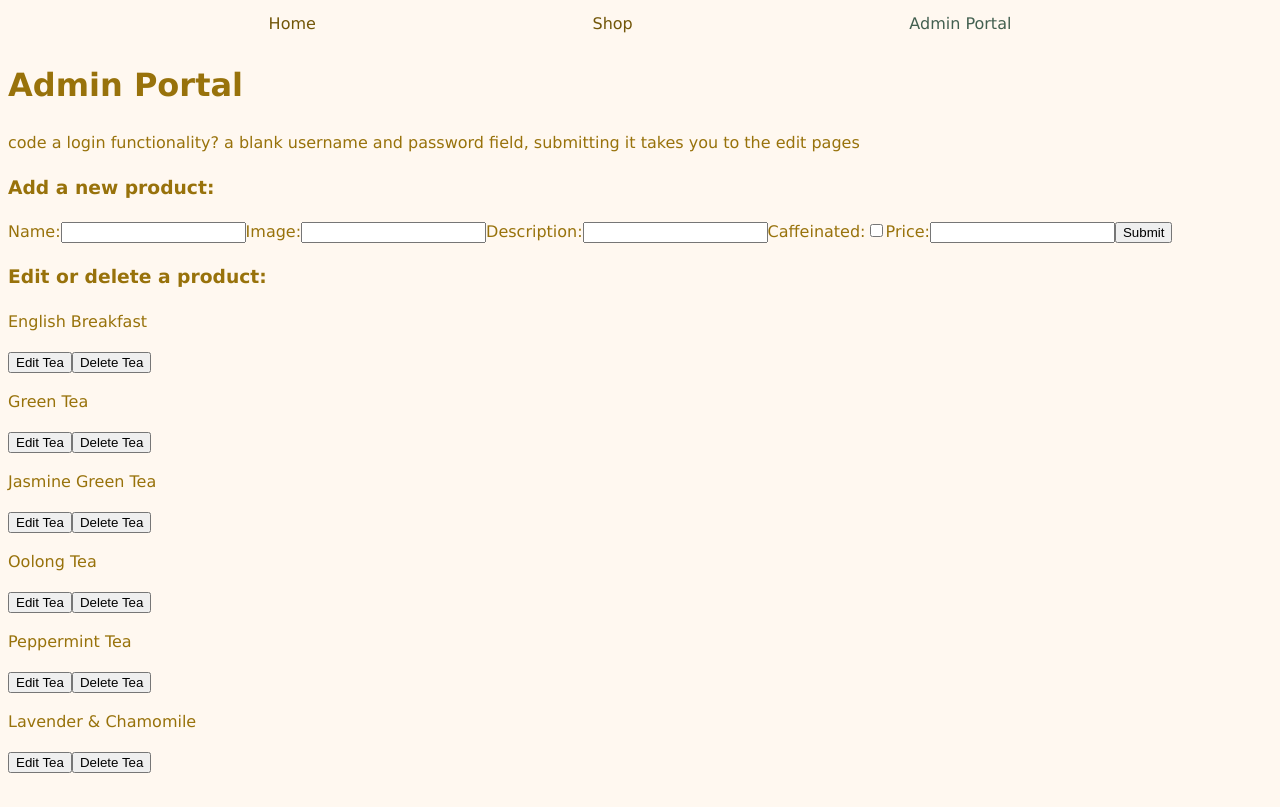
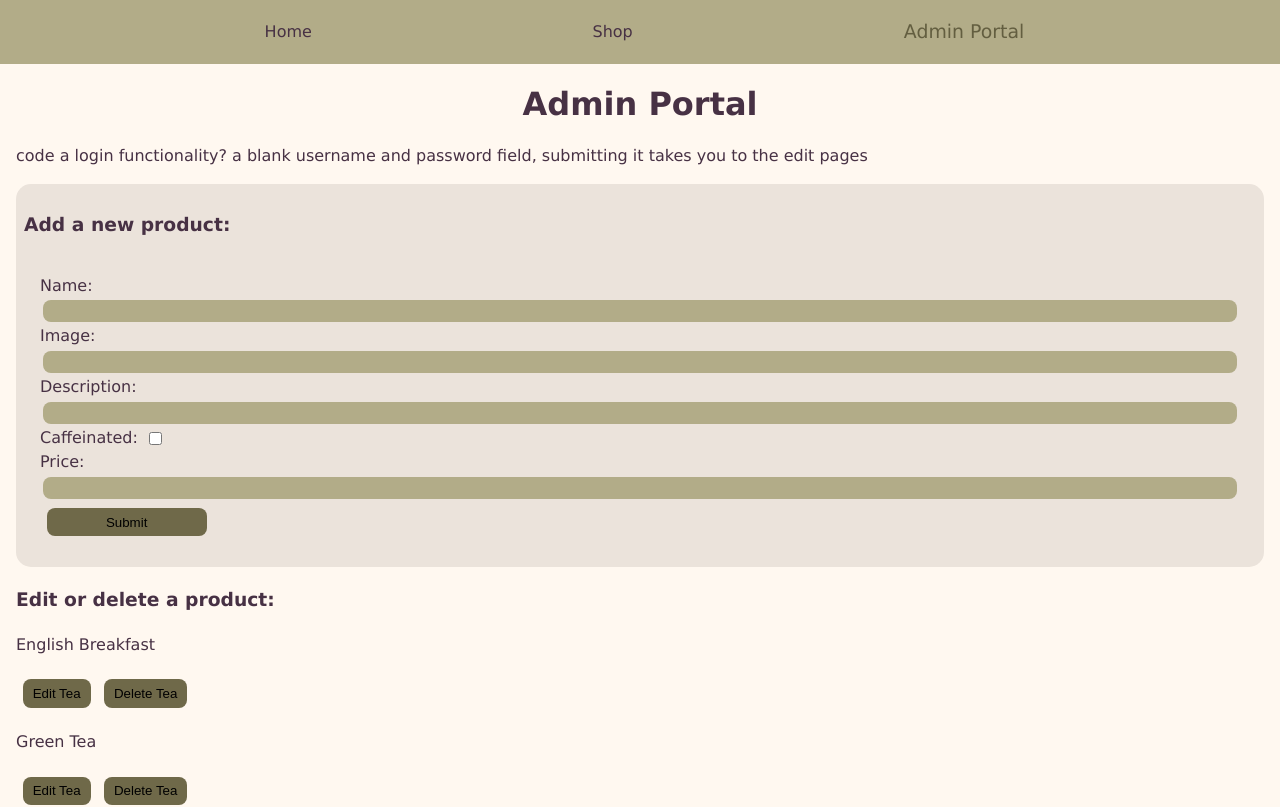
Before and after one commit to sanjam00/se05-summative-lab-project-showcase, a React (Vite) app: page /admin-portal in a window 1280 px wide. Shown: the top 807 px of the page. Built offline with nearby package versions, Linux system fonts and the light colour scheme; data requests are answered from the project's data file.

Commit message:
styling. added divs, classnames, and id's as needed

```diff
--- a/db.json
+++ b/db.json
@@ -11,8 +11,8 @@
     {
       "id": "1",
       "name": "English Breakfast",
-      "image": "https://encrypted-tbn0.gstatic.com/images?q=tbn:ANd9GcR4EFPL11zgzzTkL64A5HUUYKKaIhaOnx2RuQ&s",
-      "description": "malty, full-bodied, strong",
+      "image": "https://t4.ftcdn.net/jpg/16/50/80/27/240_F_1650802758_qB8UYbxa7SW16nK1jDh9mU9MawquYfzt.jpg",
+      "description": "rich, malty, smoky",
       "caffeinated": true,
       "price": 8
     },
--- a/src/components/AdminTea.jsx
+++ b/src/components/AdminTea.jsx
@@ -77,8 +77,8 @@ export default function AdminTea({ tea, onUpdateTea, onDeleteTea }) {
             onChange={handleChange}
           />
 
-          <button id="edit-button">Submit Changes</button>
-          <button id="cancel button" onClick={() => setIsEditing(false)}>Cancle Change</button>
+          <button id="teaEditButton">Submit Changes</button>
+          <button id="cancelEditButton" onClick={() => setIsEditing(false)}>Cancel Change</button>
         </form>
       </>
     )
--- a/src/components/NavBar.css
+++ b/src/components/NavBar.css
@@ -1,15 +1,21 @@
 .navbar {
   display: flex;
   justify-content: space-evenly;
+  background-color: #B2AC88;
+  padding: 1em 0;
+  width: 100%;
+  margin: 0;
 }
 
 .navbar>a {
-  color: #725608;
+  color: #473144;
   text-decoration: none;
   padding: .25em 1em;
   align-items: center;
 }
 
 a.active {
-  color: #436050;
+  color: #635E40;
+  scale: 1.18;
+  transition: .3s;
 }
--- a/src/components/NewTeaForm.jsx
+++ b/src/components/NewTeaForm.jsx
@@ -59,13 +59,15 @@ export default function NewTeaForm({ onAddTea, props }) {
         <label htmlFor="description-input">Description:</label>
         <input id="description-input" type="textbox" name="description" value={formData.description} onChange={handleChange} />
 
-        <label htmlFor="caffeinated-checkbox">Caffeinated:</label>
-        <input id="caffeinated-checkbox" type="checkbox" name="caffeinated" checked={formData.caffeinated} onChange={handleChange} />
+        <div className="checkbox-row">
+          <label htmlFor="caffeinated-checkbox">Caffeinated:</label>
+          <input id="caffeinated-checkbox" type="checkbox" name="caffeinated" checked={formData.caffeinated} onChange={handleChange} />
+        </div>
 
         <label htmlFor="price-input">Price:</label>
         <input id="price-input" type="textbox" name="price" value={formData.price} onChange={handleChange} />
 
-        <button type="submit">Submit</button>
+        <button type="submit" id="newTeaSubmit">Submit</button>
       </form>
     </div>
 
--- a/src/components/TeaList.jsx
+++ b/src/components/TeaList.jsx
@@ -4,9 +4,9 @@ import TeaCard from "./TeaCard"
 export default function TeaList({ teas, props }) {
 
   return (
-    <>
+    <div className="tea-container">
       {teas.map(t => (
         <TeaCard key={t.id} tea={t} />))}
-    </>
+    </div>
   )
 }
--- a/src/index.css
+++ b/src/index.css
@@ -4,7 +4,7 @@
   font-weight: 400;
 
   color-scheme: light dark;
-  color: #98720b;
+  color: #473144;
   background-color: #fff8f0;
 
   font-synthesis: none;
@@ -13,8 +13,44 @@
   -moz-osx-font-smoothing: grayscale;
 }
 
+body {
+  margin: 0;
+}
+
+.home-header {
+  display: flex;
+  justify-content: center;
+  align-items: center;
+  flex-direction: column;
+  text-align: center;
+  padding: 1em
+}
+
 h1 {
   font-family: 'Lucida Handwriting', 'Lucida Sans', 'Lucida Sans Regular', 'Lucida Grande', 'Lucida Sans Unicode', Geneva, Verdana, sans-serif;
+}
+
+.shop-container {
+  padding: 1em;
+}
+
+.admin-container {
+  padding: 1em;
+}
+
+.admin-container>h1 {
+  display: flex;
+  justify-content: space-evenly;
+  width: 100%;
+  margin: 0;
+}
+
+.tea-container {
+  display: flex;
+  flex-wrap: wrap;
+  justify-content: space-around;
+  align-items: stretch;
+  gap: 20px;
 }
 
 .tea-card {
@@ -29,3 +65,54 @@ h1 {
 img {
   border-radius: 10px;
 }
+
+input {
+  background-color: #B2AC88;
+  border: none;
+  padding: .25em 1em;
+  margin: .2em;
+  border-radius: 8px;
+}
+
+form {
+  display: flex;
+  justify-content: left;
+  align-items: left;
+  flex-direction: column;
+  text-align: left;
+  padding: 1em;
+}
+
+.checkbox-row {
+  display: flex;
+  align-items: center;
+  gap: 0.5em;
+}
+
+button {
+  margin: .5em;
+  padding: .5em .75em;
+  background-color: #6f6949;
+  border: none;
+  border-radius: 8px;
+}
+
+button:hover {
+  background-color: #B2AC88;
+  transition: .3s;
+  scale: 1.13;
+}
+
+#newTeaSubmit,
+#teaEditButton,
+#cancelEditButton {
+  width: auto;
+  max-width: 160px;
+  display: inline-block;
+}
+
+.new-tea-container {
+  background-color: #EBE3DB;
+  border-radius: 15px;
+  padding: .5em;
+}
--- a/src/pages/AdminPage.jsx
+++ b/src/pages/AdminPage.jsx
@@ -4,7 +4,7 @@ import AdminTea from "../components/AdminTea";
 export default function AdminPage({ teas, onAddTea, onUpdateTea, onDeleteTea }) {
 
   return (
-    <>
+    <div className="admin-container">
       <h1>Admin Portal</h1>
       {/* render a login functionality */}
       <p>code a login functionality? a blank username and password field, submitting it takes you to the edit pages</p>
@@ -21,6 +21,6 @@ export default function AdminPage({ teas, onAddTea, onUpdateTea, onDeleteTea })
           onDeleteTea={onDeleteTea}
         />
       ))}
-    </>
+    </div>
   )
 }
--- a/src/pages/HomePage.jsx
+++ b/src/pages/HomePage.jsx
@@ -1,8 +1,8 @@
 export default function HomePage() {
   return (
-    <>
+    <div className="home-header">
       <h1>Tea & Tranquility</h1>
       <span>The calming corner with the best teas. Explore teas by clicking on the Shop button above!</span>
-    </>
+    </div>
   )
 }
--- a/src/pages/ShopPage.jsx
+++ b/src/pages/ShopPage.jsx
@@ -15,8 +15,7 @@ export default function ShopPage({ teas, setTeas }) {
   )
 
   return (
-    <div>
-      <h1>This is the Shop Page!</h1>
+    <div className="shop-container">
       <p>Here, the products will be displayed (done). There will be a search and sort function.</p>
       <SearchBar handleSearch={handleSearch} searchInput={searchInput} />
       <TeaList teas={filteredTeas} />
```
